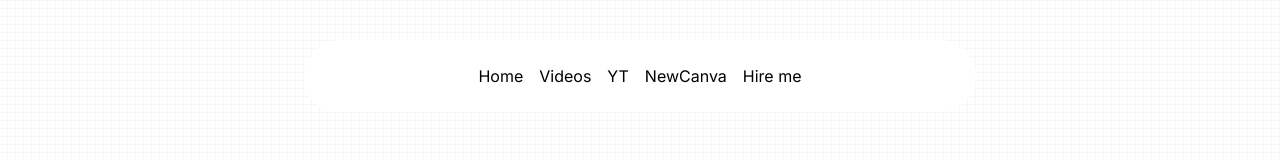
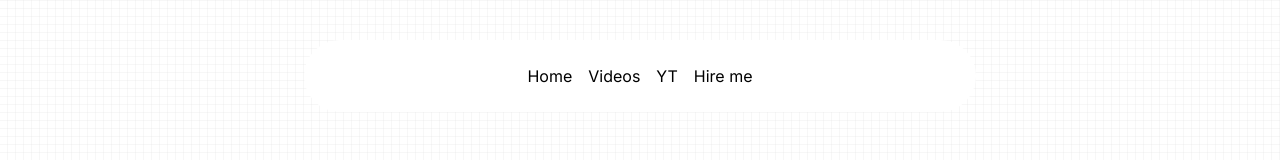
Before and after one commit to atulkashyap404/myportfolio, a Next.js app: page / in a window 1280 px wide. Shown: the top 160 px of the page. Built offline with nearby package versions, Linux system fonts and the light colour scheme.

Commit message:
update in navbar file

```diff
--- a/src/components/Navbar.tsx
+++ b/src/components/Navbar.tsx
@@ -28,11 +28,11 @@ function Navbar({ className }: { className?: string }) {
             </MenuItem>
             </Link>
 
-            <Link href={"/newcanva"}>
+            {/* <Link href={"/newcanva"}>
             <MenuItem setActive={setActive} active={active} item="NewCanva">
 
             </MenuItem>
-            </Link>
+            </Link> */}
 
             <Link href={"/hireme"}>
             <MenuItem setActive={setActive} active={active} item="Hire me">
```
